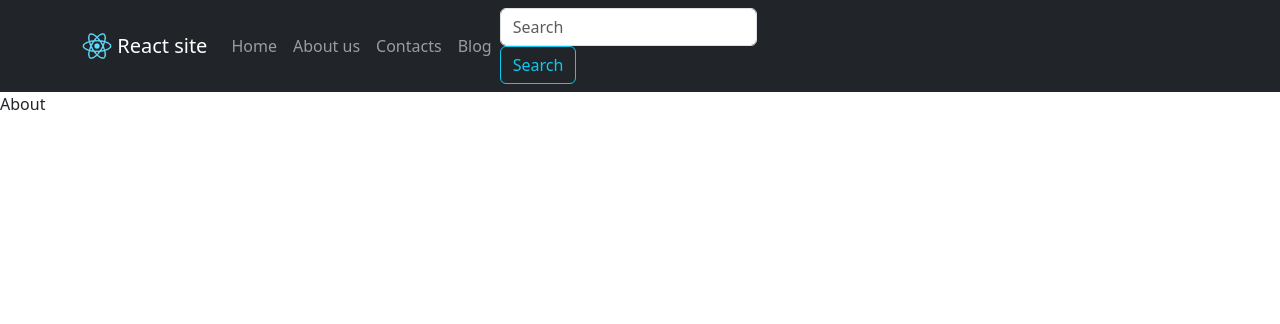
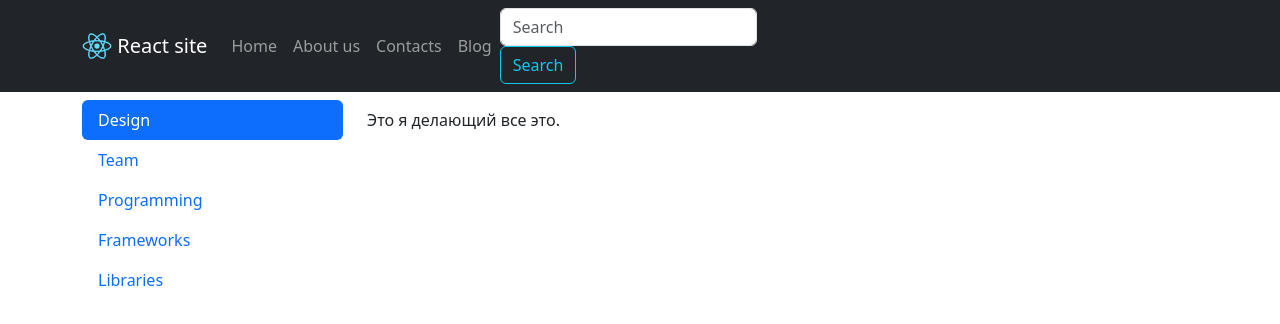
Before and after one commit to user-F13/F13-pets-project2, a React (Create React App) app in the folder sorce/: page /about in a window 1280 px wide. Shown: the top 324 px of the page. Built offline with nearby package versions, Linux system fonts and the light colour scheme.

Commit message:
Update About.js
Исправлена ошибка и добавлены новые возможности

```diff
--- a/sorce/src/Pages/About.js
+++ b/sorce/src/Pages/About.js
@@ -1,11 +1,73 @@
-import React, { Component } from 'react'
+import React, { Component } from 'react';
+import { Container, Tab, Nav, Row, Col } from 'react-bootstrap';
+
 
 export default class About extends Component {
     render() {
         return (
-            <div>
-                About
-            </div>
+            <Container>
+                <Tab.Container id="ledt-tabs-example" defaultActiveKey="first">
+                    <Row>
+                        <Col sm={3}>
+                            <Nav variant="pills" className="flex-column mt-2">
+                                <Nav.Item>
+                                    <Nav.Link eventKey="first">Design</Nav.Link>
+                                </Nav.Item>
+                                <Nav.Item>
+                                    <Nav.Link eventKey="second">Team</Nav.Link>
+                                </Nav.Item>
+                                <Nav.Item>
+                                    <Nav.Link eventKey="third">Programming</Nav.Link>
+                                </Nav.Item>
+                                <Nav.Item>
+                                    <Nav.Link eventKey="fourth">Frameworks</Nav.Link>
+                                </Nav.Item>
+                                <Nav.Item>
+                                    <Nav.Link eventKey="fifth">Libraries</Nav.Link>
+                                </Nav.Item>
+                            </Nav>
+                        </Col>
+                        <Col sm={9}>
+                            <Tab.Content className="mt-3">
+                                <Tab.Pane eventKey="first">
+
+                                    <p>
+                                        Это я делающий все это.
+                                    </p>
+                                </Tab.Pane>
+                                <Tab.Pane eventKey="second">
+
+                                    <p>
+                                        Это я делающий все это.
+                                    </p>
+                                </Tab.Pane>
+                                <Tab.Pane eventKey="third">
+
+                                    <p>
+                                        Это я делающий все это.
+                                    </p>
+                                    <p>
+                                        Не ожидал не ожидал, Лорен ипсум Лорен ипсуммм ты гдее???
+                                    </p>
+                                </Tab.Pane>
+                                <Tab.Pane eventKey="fourth">
+
+                                    <p>
+                                        Тут реально можно было изменить текст.
+                                    </p>
+                                </Tab.Pane>
+                                <Tab.Pane eventKey="fifth">
+
+                                    <p>
+                                        мда дма дадд дадад
+                                        Текст текс текст
+                                    </p>
+                                </Tab.Pane>
+                            </Tab.Content>
+                        </Col>
+                    </Row>
+                </Tab.Container>
+            </Container>
         )
     }
 }
```
